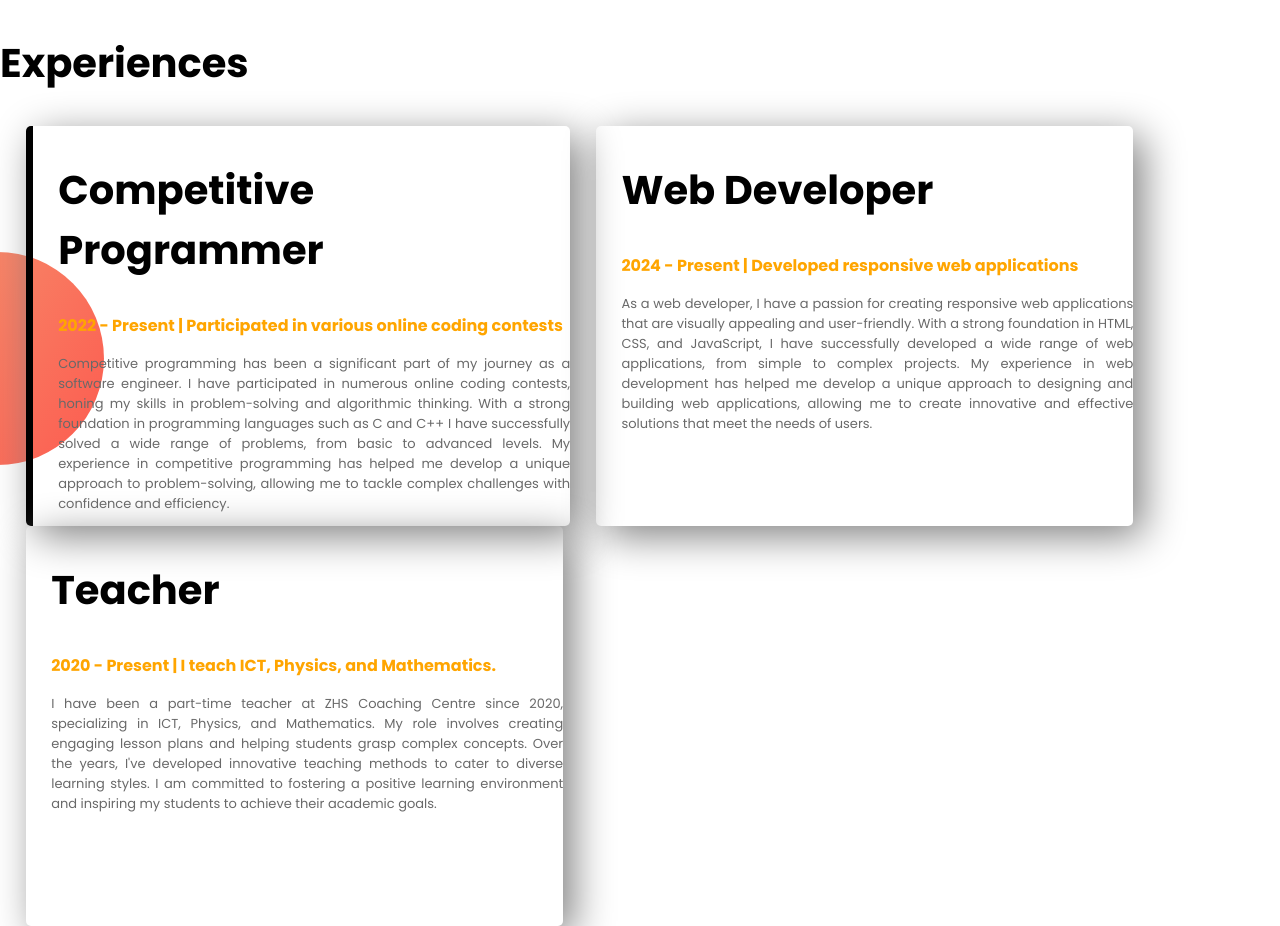
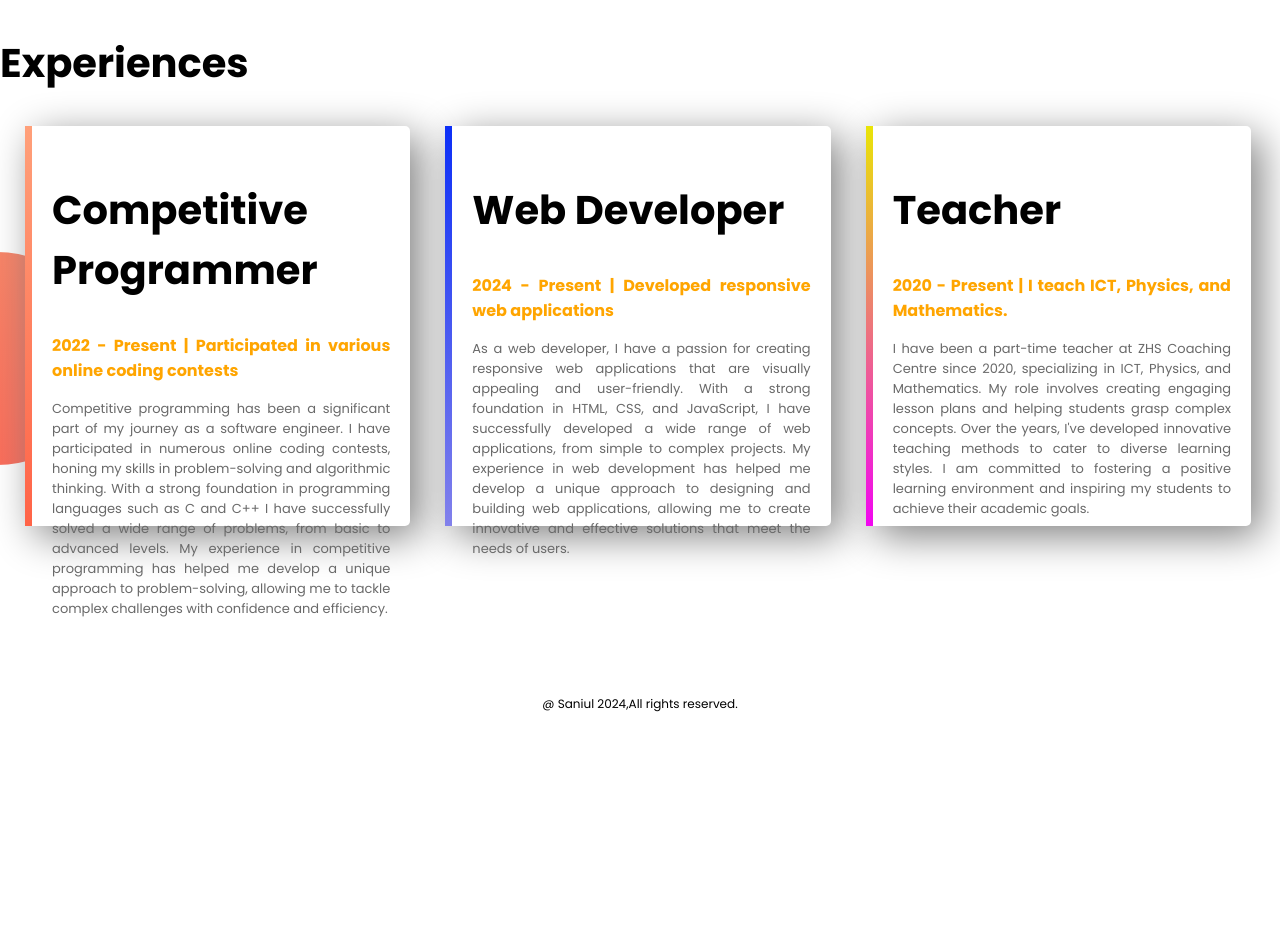
Before and after one commit to mdsaniulbasirsaz/Web-Portfolio, a plain HTML site: page Home/Index.html in a window 1280 px wide. Shown: the part 1300-2226 px from the top of the page. After the commit the page ends 2025 px from the top, so only its background shows below. Drawn offline with Linux system fonts and the light colour scheme.

Commit message:
Finished my Portfolio

```diff
--- a/Home/Index.html
+++ b/Home/Index.html
@@ -35,37 +35,39 @@
         <div class="half-width">
             <h2>Big Dream</h2>
             <h3>Become World No. 1 <span class="name-highlight">Software Engineer</span></h3>
-            <p>Md Saniul Basir Saz's big dream is to become the world's No. 1 Software Engineer. Driven by a passion for technology and innovation, he aspires to make groundbreaking contributions to the field of software development. His journey involves mastering .Net technologies, honing his skills in web development, and tackling complex algorithmic challenges. With a relentless pursuit of excellence and a commitment to continuous learning, Saniul aims to set new standards in software engineering, pushing the boundaries of what is possible and inspiring others to achieve greatness in the tech world.</p>
+            <p>Md Saniul Basir Saz's big dream is to become the world's No. 1 Software Engineer. Driven by a passion for technology and innovation, he aspires to make groundbreaking contributions to the field of software development. His journey involves
+                mastering .Net technologies, honing his skills in web development, and tackling complex algorithmic challenges. With a relentless pursuit of excellence and a commitment to continuous learning, Saniul aims to set new standards in software
+                engineering, pushing the boundaries of what is possible and inspiring others to achieve greatness in the tech world.</p>
             <a class="Link-Btn" target="_blank" href="https://www.linkedin.com/in/md-saniul-basir-saz/">Visit My linkedin Profile</a>
         </div>
     </section>
     <section class="experience-area">
         <h2>Experiences</h2>
+        <div class="experience-container">
             <div id="Programmer" class="half-width single-experience">
                 <h2>Competitive Programmer</h2>
                 <h3><span class="orange-highlight">2022 - Present | Participated in various online coding contests</span></h3>
-            <p>Competitive programming has been a significant part of my    journey as a software engineer.
-                I have participated in numerous online coding contests, honing my skills in problem-solving and algorithmic
-                thinking. With a strong foundation in programming languages such as C and C++ I
-                have successfully solved a wide range of problems, from basic to advanced levels. My experience in competitive
-                programming has helped me develop a unique approach to problem-solving, allowing me to tackle complex challenges with
-                confidence and efficiency.</p>
+                <p>Competitive programming has been a significant part of my journey as a software engineer. I have participated in numerous online coding contests, honing my skills in problem-solving and algorithmic thinking. With a strong foundation in
+                    programming languages such as C and C++ I have successfully solved a wide range of problems, from basic to advanced levels. My experience in competitive programming has helped me develop a unique approach to problem-solving, allowing
+                    me to tackle complex challenges with confidence and efficiency.</p>
             </div>
-        <div class="half-width single-experience">
+            <div id="web-developer" class="half-width single-experience">
                 <h2>Web Developer</h2>
                 <h3><span class="orange-highlight">2024 - Present | Developed responsive web applications</span></h3>
-                <p>As a web developer, I have a passion for creating responsive web applications that are
-                    visually appealing and user-friendly. With a strong foundation in HTML, CSS, and JavaScript, I
-                    have successfully developed a wide range of web applications, from simple to complex projects. My experience in
-                    web development has helped me develop a unique approach to designing and building web applications, allowing me to
-                    create innovative and effective solutions that meet the needs of users.</p>
+                <p>As a web developer, I have a passion for creating responsive web applications that are visually appealing and user-friendly. With a strong foundation in HTML, CSS, and JavaScript, I have successfully developed a wide range of web applications,
+                    from simple to complex projects. My experience in web development has helped me develop a unique approach to designing and building web applications, allowing me to create innovative and effective solutions that meet the needs of users.</p>
             </div>
-        <div class="half-width single-experience">
+            <div id="teaching" class="half-width single-experience">
                 <h2>Teacher</h2>
                 <h3><span class="orange-highlight">2020 - Present | I teach ICT, Physics, and Mathematics.</span></h3>
-            <p>I have been a part-time teacher at ZHS Coaching Centre since 2020, specializing in ICT, Physics, and Mathematics. My role involves creating engaging lesson plans and helping students grasp complex concepts. Over the years, I've developed innovative teaching methods to cater to diverse learning styles. I am committed to fostering a positive learning environment and inspiring my students to achieve their academic goals.</p>
+                <p>I have been a part-time teacher at ZHS Coaching Centre since 2020, specializing in ICT, Physics, and Mathematics. My role involves creating engaging lesson plans and helping students grasp complex concepts. Over the years, I've developed
+                    innovative teaching methods to cater to diverse learning styles. I am committed to fostering a positive learning environment and inspiring my students to achieve their academic goals.</p>
+            </div>
         </div>
     </section>
+    <footer>
+        <p>@ Saniul 2024,All rights reserved.</p>
+    </footer>
 
 
 </body>
--- a/Home/style.css
+++ b/Home/style.css
@@ -19,10 +19,12 @@ h2 {
         color: orange;
         animation: pulse 2s infinite;
     }
+
     .orange-highlight {
         color: orange;
         animation: pulse 2s infinite;
     }
+
     section {
         height: 500px;
         padding-bottom: 150px;
@@ -66,7 +68,7 @@ section {
 
     .Link-Btn {
         text-decoration: none;
-    background-image: linear-gradient(45deg,lightsalmon,tomato);
+        background-image: linear-gradient(45deg, lightsalmon, tomato);
         padding: 10px 20px;
         color: white;
         font-weight: bold;
@@ -74,30 +76,59 @@ section {
 
     .Link-Btn:hover {
         background-color: rgb(56, 14, 95);
-
     }
 
-.dream-area{
+    .dream-area {
         background-image: url("/images/dream-bg.png");
         background-repeat: no-repeat;
         background-position: right;
     }
 
-.single-experience{
+    .single-experience {
         box-shadow: 10px 10px 40px gray;
         border-radius: 5px;
         height: 80%;
+        background-color: white;
+        flex: 1 1 30%;
+        box-sizing: border-box;
+        padding: 20px;
+        height: 400px;
     }
 
-.experience-area{
+    .experience-area {
         background-image: url("/images/exp-bg.png");
         background-repeat: no-repeat;
         background-position: left;
     }
 
-#Programmer{
+    .experience-container {
+        display: flex;
+        justify-content: space-between;
+        gap: 10px;
+        margin-right: 29px;
+    }
+
+    #Programmer {
         border-left: 7px solid;
-   border-image: linear-gradient();
+        border-image: linear-gradient(lightsalmon, tomato);
+        border-image-slice: 1;
+    }
+
+    #web-developer {
+        border-left: 7px solid;
+        border-image: linear-gradient(rgb(12, 47, 247), rgb(130, 129, 235));
+        border-image-slice: 1;
+    }
+
+    #teaching {
+        border-left: 7px solid;
+        border-image: linear-gradient(rgb(233, 229, 6), rgb(241, 6, 241));
+        border-image-slice: 1;
+    }
+
+    footer p {
+        text-align: center;
+        font-size: 12px;
     }
     /* Animations */
 
@@ -180,4 +211,7 @@ section {
             width: 90%;
             height: auto;
         }
+        .single-experience {
+            flex: 1 1 100%;
         }
+    }
```
Lines whose indentation alone changed are shown as unchanged.
